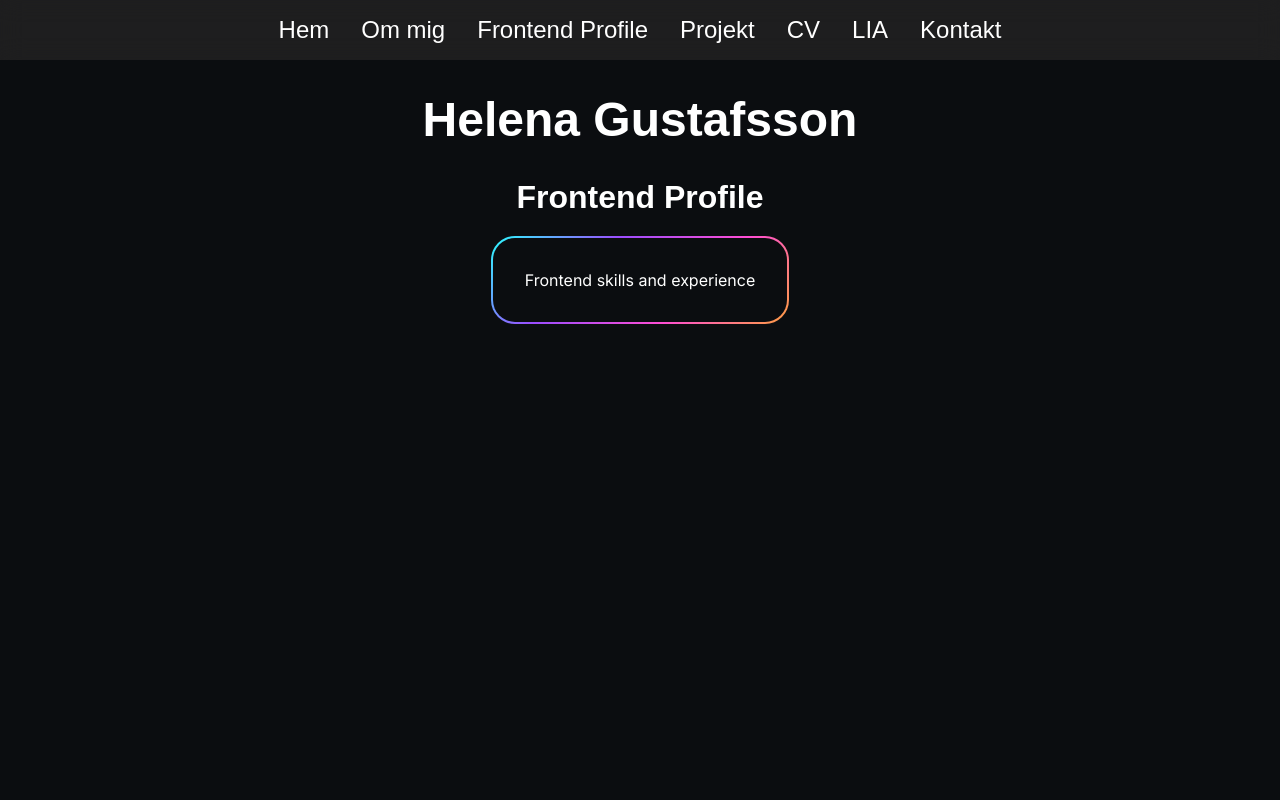
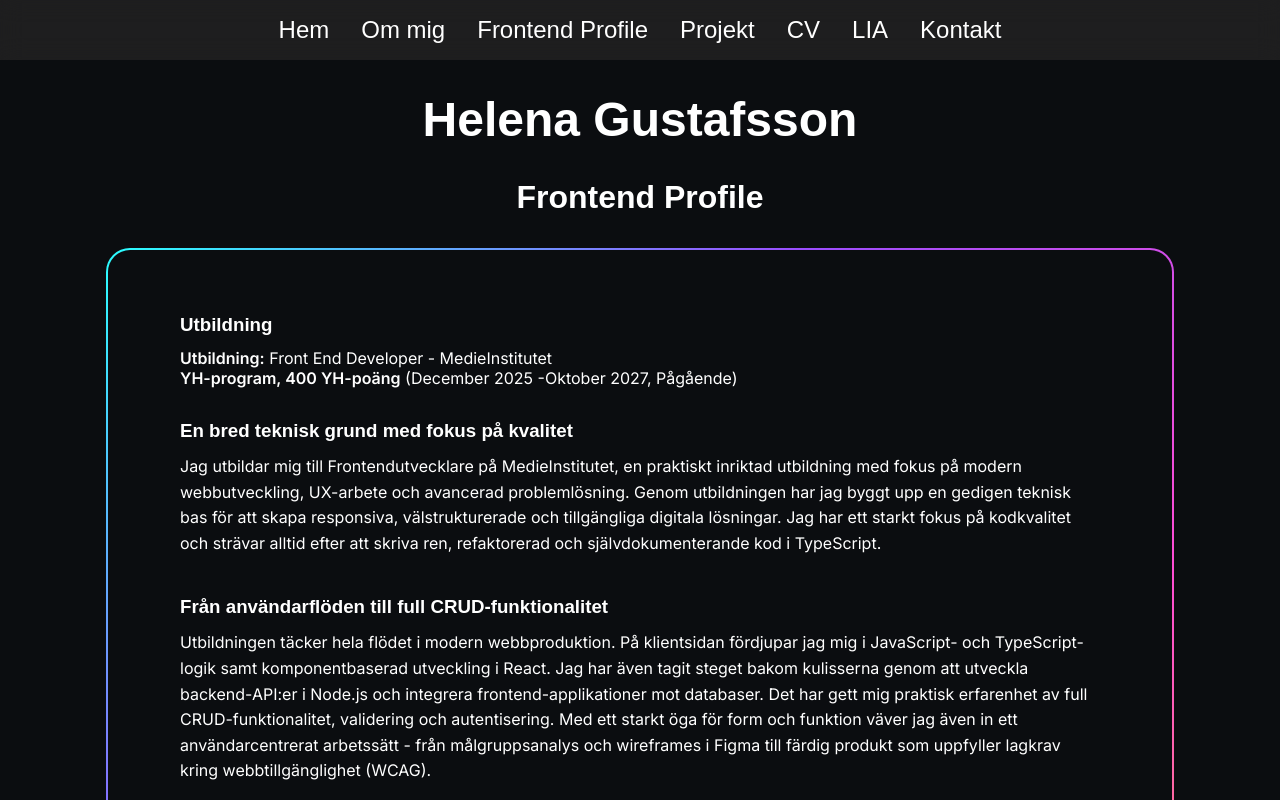
Before and after one commit to Helena-Gustafsson/Helena-Gustafsson-Portfolio-2026-React, a React (Vite) app: page / in a window 1280 px wide. Both pictures are taken after a click on the button "Frontend Profile". Shown: the top 800 px of the page. Built offline with nearby package versions, Linux system fonts and the light colour scheme; a web font is replaced by a local one.

Commit message:
feat: added some info under frontendProfile

```diff
--- a/src/sections/FrontendProfile.tsx
+++ b/src/sections/FrontendProfile.tsx
@@ -5,11 +5,78 @@ function FrontendProfile() {
     return (
         <section className={styles.frontendProfileSection}>
             <h2>Frontend Profile</h2>
-                <div className={styles.frontendProfileContainer}>
-                    <NeonFrame>
-                        <p>Frontend skills and experience</p>
-                    </NeonFrame>
+
+            <NeonFrame>
+                <div className={styles.profileContainer}>
+
+                    <h3 className={styles.textBlockTitle}>Utbildning</h3>
+                    <p className={styles.educationInfo}>
+                        <strong>Utbildning:</strong> <span>Front End Developer - </span>
+                        <a href="https://medieinstitutet.se/utbildningar/front-end-developer/" target="_blank" rel="noopener noreferrer" className={styles.link}>
+                            MedieInstitutet
+                        </a>
+                    </p>
+                    <p>
+                        <strong>YH-program, 400 YH-poäng</strong> (December 2025 -Oktober 2027, Pågående)
+                    </p>
+
+
+                    <div className={styles.contentContainer}>
+
+                        <div className={styles.textBlock}>
+                            <h3 className={styles.textBlockTitle}>En bred teknisk grund med fokus på kvalitet</h3>
+                            <p>
+                                Jag utbildar mig till Frontendutvecklare på MedieInstitutet, en praktiskt inriktad
+                                utbildning med fokus på modern webbutveckling, UX-arbete och avancerad problemlösning.
+                                Genom utbildningen har jag byggt upp en gedigen teknisk bas för att skapa responsiva,
+                                välstrukturerade och tillgängliga digitala lösningar. Jag har ett starkt fokus på
+                                kodkvalitet och strävar alltid efter att skriva ren, refaktorerad och
+                                självdokumenterande kod i TypeScript.
+                            </p>
+                        </div>
+
+                        <div className={styles.textBlock}>
+                            <h3 className={styles.textBlockTitle}>Från användarflöden till full CRUD-funktionalitet</h3>
+                            <p>
+                                Utbildningen täcker hela flödet i modern webbproduktion. På klientsidan fördjupar
+                                jag mig i JavaScript- och TypeScript-logik samt komponentbaserad utveckling i React.
+                                Jag har även tagit steget bakom kulisserna genom att utveckla backend-API:er i
+                                Node.js och integrera frontend-applikationer mot databaser. Det har gett mig
+                                praktisk erfarenhet av full CRUD-funktionalitet, validering och autentisering.
+                                Med ett starkt öga för form och funktion väver jag även in ett användarcentrerat
+                                arbetssätt - från målgruppsanalys och wireframes i Figma till färdig produkt
+                                som uppfyller lagkrav kring webbtillgänglighet (WCAG).
+                            </p>
+                        </div>
+
+                        <div className={styles.textBlock}>
+                            <h3 className={styles.textBlockTitle}>Helena i ett nötskal</h3>
+                            <p>
+                                Förutom att vara en högpresterande utvecklarstudent kommer jag med många års värdefull
+                                arbetslivserfarenhet av att arbeta i komplexa, internationella och snabbrörliga miljöer.
+                                Jag är den där unika kombinationen av en kreativ idéspruta, en teknisk problemlösare
+                                och en superstrukturerad koordinator. Jag har lätt för att se helheten utan att tappa
+                                greppet om detaljerna. Till ett utvecklingsteam bidrar jag med ett stort eget
+                                ansvarstagande, proaktivitet och massor av positiv energi, värme och driv.
+                                Jag är en person som lär sig fort, älskar utmaningar och som inte bara tar emot
+                                kunskap - utan som också ger och vill göra skillnad på riktigt.
+                            </p>
+                        </div>
+
+                        <div className={styles.textBlock}>
+                            <h3 className={styles.textBlockTitle}>Agila arbetssätt och professionella flöden</h3>
+                            <p>
+                                Att arbeta strukturerat och effektivt tillsammans är en central del av mitt arbetssätt.
+                                Genom kurser i arbetsmetodik och agilt projektarbete har jag praktisk erfarenhet av
+                                att arbeta i sprintar med backlog, dagliga standups och gemensamma leveranser i GitHub.
+                                Vi använder även AI-verktyg som en naturlig och professionell del i utvecklingsarbetet
+                                för att effektivisera processer, granska kod och bygga smartare digitala lösningar.
+                            </p>
+                        </div>
+
+                    </div>
                 </div>
+            </NeonFrame>
         </section>
     );
 }
--- a/src/styles/FrontendProfile.module.css
+++ b/src/styles/FrontendProfile.module.css
@@ -1,10 +1,31 @@
-.frontendProfileContainer {
-    display: flex;
-    justify-content: center;
-    max-width: 1000px;
-    margin: 0 auto;
-    gap: 20px;
-    padding: 20px;
-    flex-wrap: wrap;
-    box-sizing: border-box;
+.frontendProfileSection {
+  width: 100%;
+  display: flex;
+  flex-direction: column;
+  align-items: center;
 }
+
+.profileContainer {
+  width: 100%;
+  max-width: 1000px;
+  margin: 0 auto;
+  padding-inline: 2.5rem;
+}
+
+.frontendProfileSection h2 {
+  margin-bottom: 2rem;
+}
+
+.textBlockTitle {
+  margin-top: 2rem;
+  margin-bottom: 0.75rem;
+}
+
+.textBlock {
+  margin-bottom: 2.5rem;
+}
+
+.textBlock p {
+  line-height: 1.6;
+  margin: 0;
+}
```
